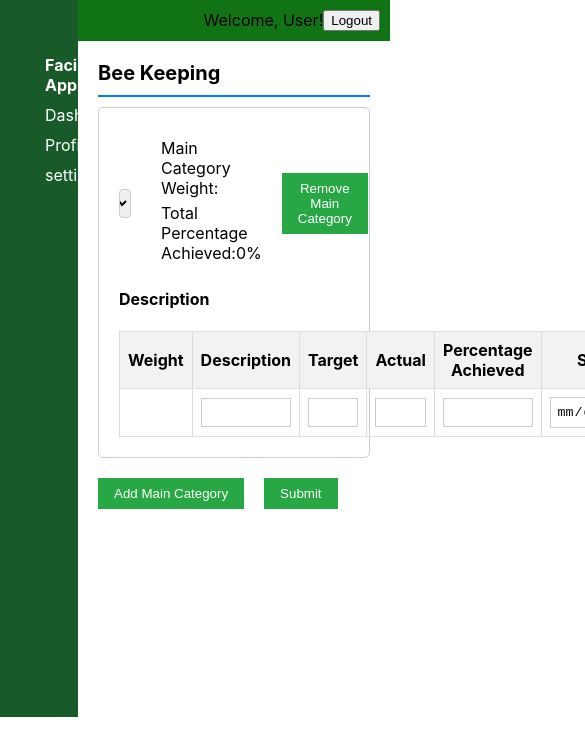
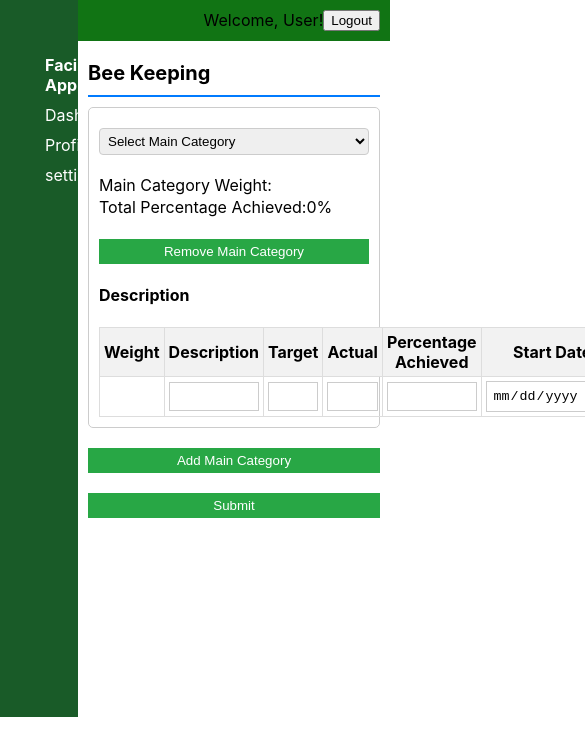
Before and after one commit to BlessingLartey/GaiaCare, a React (Create React App) app: page /beeKeeping in a window 390 px wide. Shown: the top 756 px of the page, 585 px wide, since content can reach past the window. Built offline with nearby package versions, Linux system fonts and the light colour scheme.

Commit message:
responsiveness

```diff
--- a/src/Styles/AppraisalForm.css
+++ b/src/Styles/AppraisalForm.css
@@ -2,21 +2,16 @@
 
 .appraisal-form-container {
   margin: 20px;
-  align-items: center;
 }
 
 .appraisal-form-container h2 {
-  margin-bottom: 20px;
+  text-align: center;
 }
-
-/* .appraisal-form {
-  display: flex;
-} */
 
 .facilitator-details,
 .supervisor-details {
   margin: auto;
-  width: 50%;
+  width: 100%;
 }
 
 .facilitator-details h3,
@@ -72,3 +67,25 @@ button[disabled] {
 .newafagro {
   display: none;
 }
+
+/* Responsive Styles */
+@media (min-width: 768px) {
+  .facilitator-details,
+  .supervisor-details {
+    width: 75%;
+  }
+}
+
+@media (min-width: 1024px) {
+  .facilitator-details,
+  .supervisor-details {
+    width: 50%;
+  }
+}
+
+@media (min-width: 1200px) {
+  .facilitator-details,
+  .supervisor-details {
+    width: 40%;
+  }
+}
--- a/src/Styles/DynamicForm.css
+++ b/src/Styles/DynamicForm.css
@@ -1,15 +1,21 @@
 /* DynamicForm.css */
+
 .form-container {
   margin: 20px;
 }
 
 .category {
   margin-bottom: 20px;
+  border: 1px solid #ccc;
+  border-radius: 5px;
+  padding: 20px;
 }
 
 .main-category {
   border-bottom: 2px solid #007bff;
   padding-bottom: 10px;
+  font-size: 20px;
+  margin-bottom: 10px;
 }
 
 .description-table {
@@ -56,6 +62,9 @@
 
 .add-main-category {
   margin-top: 10px;
+  display: flex;
+  align-items: center;
+  gap: 20px;
 }
 
 .add-main-category button {
@@ -71,6 +80,7 @@
 }
 
 .add-main-category select {
+  flex: 1;
   padding: 6px;
 }
 
@@ -92,31 +102,6 @@
   flex-direction: row;
 }
 
-.category {
-  border: 1px solid #ccc;
-  border-radius: 5px;
-  margin-bottom: 20px;
-  padding: 20px;
-}
-
-.main-category {
-  font-size: 20px;
-  margin-bottom: 10px;
-}
-
-.add-main-category {
-  display: flex;
-  align-items: center;
-  margin-bottom: 10px;
-  gap: 20px;
-}
-
-.add-main-category select {
-  flex: 1;
-  margin-right: 10px;
-  padding: 5px;
-}
-
 .weight-container {
   display: flex;
   flex-direction: column;
@@ -135,3 +120,75 @@
   width: 20px;
   margin-right: 10px;
 }
+
+/* Responsive Styles */
+@media (max-width: 768px) {
+  .form-container {
+    margin: 10px;
+  }
+
+  .category {
+    padding: 10px;
+  }
+
+  .description-table th,
+  .description-table td {
+    padding: 6px;
+  }
+
+  .description-table button {
+    padding: 4px 8px;
+  }
+
+  .add-main-category button,
+  .add-description button {
+    padding: 6px 12px;
+  }
+
+  .add-main-category select {
+    padding: 4px;
+  }
+
+  .weight-container span {
+    margin-bottom: 3px;
+  }
+
+  .description-weight-input {
+    width: 15px;
+    margin-right: 5px;
+  }
+}
+
+@media (max-width: 480px) {
+  .add-main-category {
+    flex-direction: column;
+    align-items: stretch;
+  }
+
+  .add-main-category select {
+    margin-right: 0;
+  }
+
+  .description-table th,
+  .description-table td {
+    padding: 4px;
+  }
+
+  .description-table button {
+    padding: 3px 6px;
+  }
+
+  .add-main-category button,
+  .add-description button {
+    padding: 5px 10px;
+  }
+
+  .weight-container span {
+    margin-bottom: 2px;
+  }
+
+  .description-weight-input {
+    width: 10px;
+    margin-right: 3px;
+  }
+}
--- a/src/components/NewAF.jsx
+++ b/src/components/NewAF.jsx
@@ -69,9 +69,9 @@ const NewAF = () => {
   // Render the form and Agroforestry component conditionally based on the selected department
   return (
     <div className="appraisal-form-container">
+      <h2>Facilitator Details Form</h2>
       <form onSubmit={handleSubmit}>
         <div className="facilitator-details">
-          <h2>Facilitator Details Form</h2>
           <div className="input-container">
             <label htmlFor="name">Facilitator Name:</label>
             <input
```
Also changed, not shown: src/Styles/Home.css (+96 -0 lines), src/Styles/Login.css (+46 -0 lines), src/Styles/Tabs.css (+27 -0 lines).
